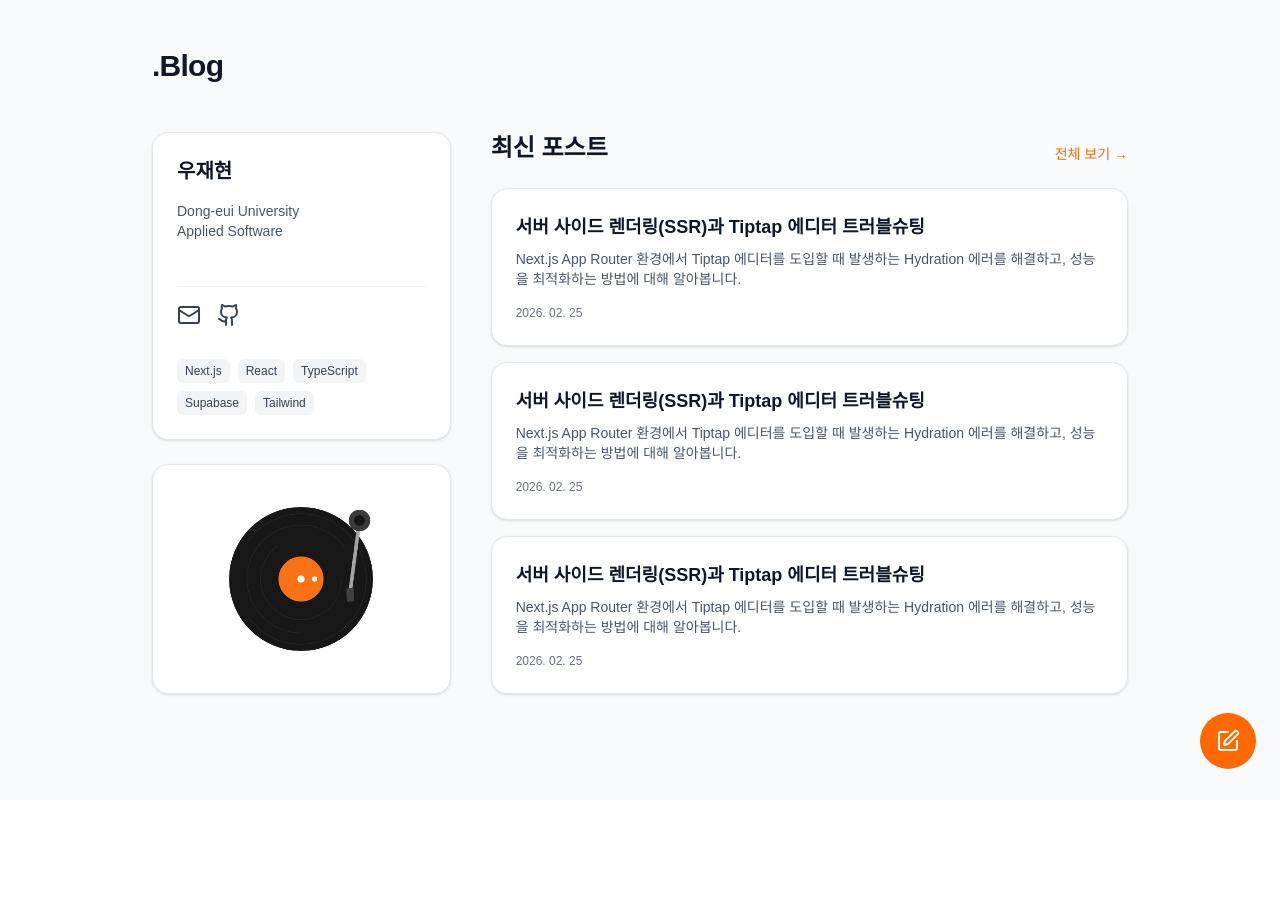
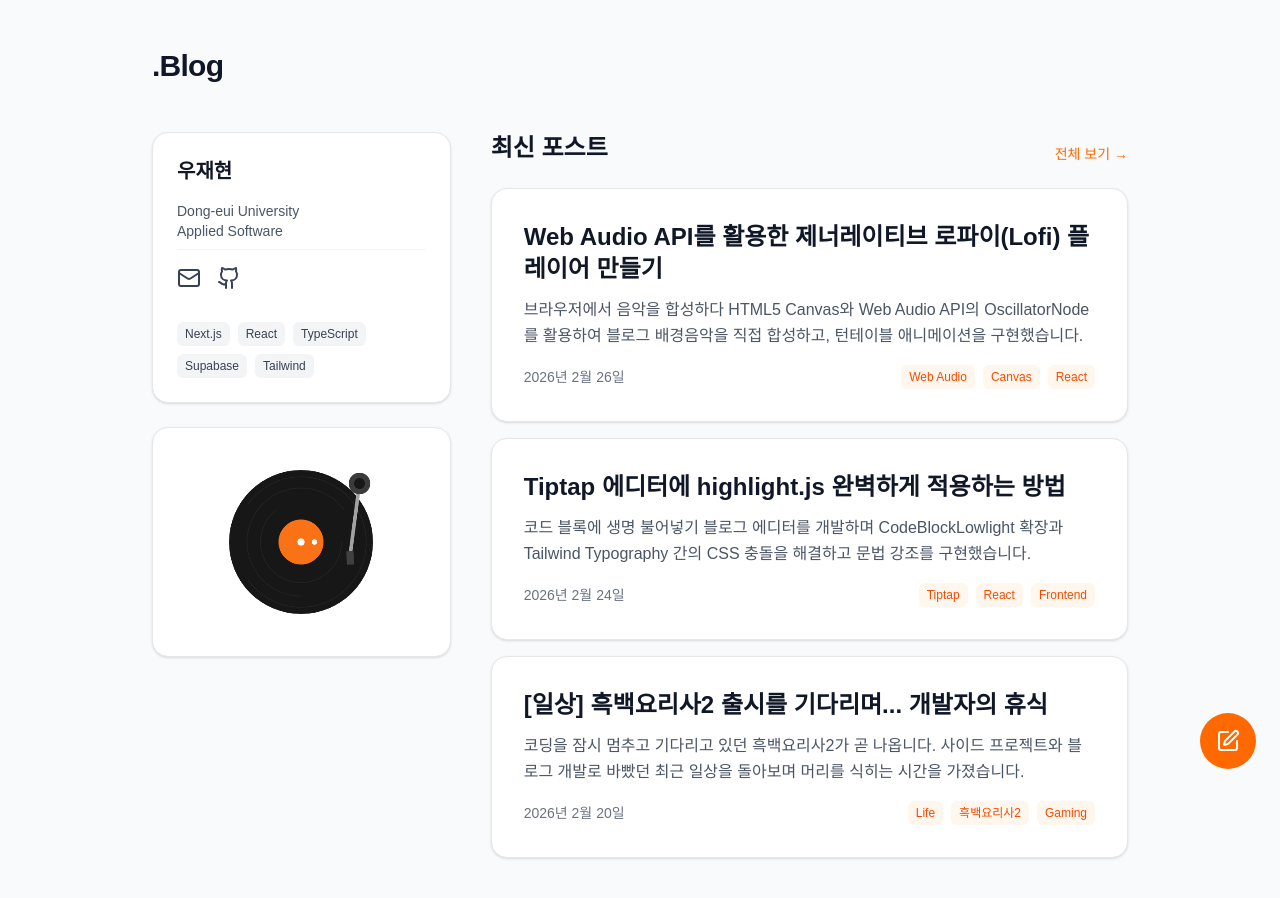
Before and after one commit to neruu00/blog, a Next.js app: page / in a window 1280 px wide. Shown: the top 898 px of the page. Before the commit the page ends 800 px from the top, so only its background shows below. Built offline with nearby package versions, Linux system fonts and the light colour scheme.

Commit message:
refactor(post): extract post rendering logic into a separate component

```diff
--- a/src/app/page.tsx
+++ b/src/app/page.tsx
@@ -3,8 +3,12 @@ import { Github, Mail } from 'lucide-react';
 import Tooltip from '@/components/Tooltip';
 import MusicPlayer from '@/components/MusicPlayer';
 import WriteLinkButton from '@/components/WriteLinkButton';
+import { mockPosts } from '@/mocks/mockPosts';
+import PostCard from '@/components/PostCard';
 
 export default function HomePage() {
+  const sortedPosts = [...mockPosts].sort((a, b) => b.createdAt.getTime() - a.createdAt.getTime());
+
   return (
     <main className="relative min-h-screen overflow-hidden bg-gray-50 dark:bg-[#0a0a0a]">
       <WriteLinkButton />
@@ -18,7 +22,7 @@ export default function HomePage() {
 
         <div className="grid grid-cols-1 gap-10 lg:grid-cols-3">
           <aside className="flex flex-col gap-6 md:flex-row lg:col-span-1 lg:flex-col">
-            <div className="flex flex-1 flex-col justify-center rounded-2xl border border-gray-200 bg-white p-6 shadow-sm dark:border-neutral-800 dark:bg-neutral-900">
+            <div className="flex flex-col justify-center rounded-2xl border border-gray-200 bg-white p-6 shadow-sm dark:border-neutral-800 dark:bg-neutral-900">
               <div>
                 <h2 className="mb-4 text-xl font-bold text-gray-900 dark:text-white">우재현</h2>
                 <p className="mb-2 text-sm text-gray-600 dark:text-neutral-400">
@@ -76,22 +80,8 @@ export default function HomePage() {
             </div>
 
             <div className="space-y-4">
-              {[1, 2, 3].map((item) => (
-                <article
-                  key={item}
-                  className="group cursor-pointer rounded-2xl border border-gray-200 bg-white p-6 shadow-sm transition-colors hover:border-orange-400 dark:border-neutral-800 dark:bg-neutral-900 dark:hover:border-orange-500"
-                >
-                  <h3 className="text-lg font-bold text-gray-900 transition-colors group-hover:text-orange-500 dark:text-white">
-                    서버 사이드 렌더링(SSR)과 Tiptap 에디터 트러블슈팅
-                  </h3>
-                  <p className="mt-2 line-clamp-2 text-sm text-gray-600 dark:text-neutral-400">
-                    Next.js App Router 환경에서 Tiptap 에디터를 도입할 때 발생하는 Hydration 에러를
-                    해결하고, 성능을 최적화하는 방법에 대해 알아봅니다.
-                  </p>
-                  <div className="mt-4 text-xs text-gray-500 dark:text-neutral-500">
-                    2026. 02. 25
-                  </div>
-                </article>
+              {sortedPosts.slice(0, 3).map((post) => (
+                <PostCard key={post.id} post={post} />
               ))}
             </div>
           </section>
--- a/src/app/posts/[id]/page.tsx
+++ b/src/app/posts/[id]/page.tsx
@@ -8,7 +8,7 @@ import { mockPosts } from '@/mocks/mockPosts';
 export default function PostDetailPage({ params }: { params: { id: string } }) {
   // URL에서 넘어온 id를 숫자로 변환하여 MOCK 데이터 배열에서 찾습니다.
   const postId = parseInt(params.id, 10);
-  const post = mockPosts[postId];
+  const post = mockPosts[postId - 1];
 
   // 포스트가 없거나 id가 숫자가 아니면 404 페이지로 보냅니다.
   if (!post || isNaN(postId)) {
--- a/src/app/posts/page.tsx
+++ b/src/app/posts/page.tsx
@@ -1,7 +1,7 @@
 import Link from 'next/link';
 import { ArrowLeft } from 'lucide-react';
 import { mockPosts } from '@/mocks/mockPosts';
-import extractTextFromTiptap from '@/lib/extractTextFromTiptap';
+import PostCard from '@/components/PostCard';
 
 export default function PostsPage() {
   // 최신 글이 위로 오도록 정렬
@@ -30,57 +30,9 @@ export default function PostsPage() {
 
         {/* 게시글 리스트 영역 */}
         <div className="space-y-6">
-          {sortedPosts.map((post, index) => {
-            // Tiptap JSON에서 본문 텍스트 추출 (최대 150자)
-            const plainText = extractTextFromTiptap(post.content);
-            const snippet = plainText.length > 150 ? plainText.slice(0, 150) + '...' : plainText;
-
-            // 날짜 포맷팅 (예: 2026년 2월 26일)
-            const formattedDate = new Intl.DateTimeFormat('ko-KR', {
-              year: 'numeric',
-              month: 'long',
-              day: 'numeric',
-            }).format(post.createdAt);
-
-            return (
-              <article
-                key={index}
-                className="group relative flex flex-col items-start justify-between rounded-2xl border border-gray-200 bg-white p-6 shadow-sm transition-all hover:border-orange-400 sm:p-8 dark:border-neutral-800 dark:bg-neutral-900 dark:hover:border-orange-500"
-              >
-                <div className="mb-4 w-full">
-                  <h2 className="text-2xl font-bold text-gray-900 transition-colors group-hover:text-orange-500 dark:text-white">
-                    <Link href={`/posts/${index}`}>
-                      <span className="absolute inset-0" />
-                      {post.title}
-                    </Link>
-                  </h2>
-                  <p className="mt-3 line-clamp-2 text-base leading-relaxed text-gray-600 dark:text-neutral-400">
-                    {snippet}
-                  </p>
-                </div>
-
-                <div className="flex w-full items-center justify-between gap-4">
-                  <time
-                    dateTime={post.createdAt.toISOString()}
-                    className="text-sm text-gray-500 dark:text-neutral-500"
-                  >
-                    {formattedDate}
-                  </time>
-                  {/* 태그 (최대 3개만 표시) */}
-                  <div className="hidden flex-wrap gap-2 sm:flex">
-                    {post.tags.slice(0, 3).map((tag) => (
-                      <span
-                        key={tag}
-                        className="rounded-md bg-orange-50 px-2 py-1 text-xs font-medium text-orange-600 dark:bg-orange-500/10 dark:text-orange-400"
-                      >
-                        {tag}
-                      </span>
-                    ))}
-                  </div>
-                </div>
-              </article>
-            );
-          })}
+          {sortedPosts.map((post) => (
+            <PostCard key={post.id} post={post} />
+          ))}
         </div>
       </div>
     </main>
--- /dev/null
+++ b/src/components/PostCard.tsx
@@ -0,0 +1,54 @@
+import extractTextFromTiptap from '@/lib/extractTextFromTiptap';
+import { BlogPost } from '@/mocks/mockPosts';
+import Link from 'next/link';
+
+export default function PostCard({ post }: { post: BlogPost }) {
+  const plainText = extractTextFromTiptap(post.content);
+  const snippet = plainText.length > 150 ? plainText.slice(0, 150) + '...' : plainText;
+
+  // 날짜 포맷팅 (예: 2026년 2월 26일)
+  const formattedDate = new Intl.DateTimeFormat('ko-KR', {
+    year: 'numeric',
+    month: 'long',
+    day: 'numeric',
+  }).format(post.createdAt);
+
+  return (
+    <article
+      key={post.id}
+      className="group relative flex flex-col items-start justify-between rounded-2xl border border-gray-200 bg-white p-6 shadow-sm transition-all hover:border-orange-400 sm:p-8 dark:border-neutral-800 dark:bg-neutral-900 dark:hover:border-orange-500"
+    >
+      <div className="mb-4 w-full">
+        <h2 className="text-2xl font-bold text-gray-900 transition-colors group-hover:text-orange-500 dark:text-white">
+          <Link href={`/posts/${post.id}`}>
+            <span className="absolute inset-0" />
+            {post.title}
+          </Link>
+        </h2>
+        <p className="mt-3 line-clamp-2 text-base leading-relaxed text-gray-600 dark:text-neutral-400">
+          {snippet}
+        </p>
+      </div>
+
+      <div className="flex w-full items-center justify-between gap-4">
+        <time
+          dateTime={post.createdAt.toISOString()}
+          className="text-sm text-gray-500 dark:text-neutral-500"
+        >
+          {formattedDate}
+        </time>
+        {/* 태그 (최대 3개만 표시) */}
+        <div className="hidden flex-wrap gap-2 sm:flex">
+          {post.tags.slice(0, 3).map((tag) => (
+            <span
+              key={tag}
+              className="rounded-md bg-orange-50 px-2 py-1 text-xs font-medium text-orange-600 dark:bg-orange-500/10 dark:text-orange-400"
+            >
+              {tag}
+            </span>
+          ))}
+        </div>
+      </div>
+    </article>
+  );
+}
--- a/src/mocks/mockPosts.ts
+++ b/src/mocks/mockPosts.ts
@@ -1,4 +1,5 @@
 export interface BlogPost {
+  id: string; // 🔥 고유 ID 추가
   title: string;
   author: string;
   tags: string[];
@@ -25,6 +26,7 @@ const generateTiptapJSON = (heading: string, paragraph: string) => ({
 
 export const mockPosts: BlogPost[] = [
   {
+    id: '1',
     title: 'Next.js와 Supabase로 사내 채팅 서비스 구축하기',
     author: '우재현',
     tags: ['Next.js', 'Supabase', 'Websocket'],
@@ -36,6 +38,7 @@ export const mockPosts: BlogPost[] = [
     updatedAt: new Date('2025-10-26T10:30:00Z'),
   },
   {
+    id: '2',
     title: '뽀모도로 타이머 익스텐션 개발과 애니메이션 최적화',
     author: '우재현',
     tags: ['React', 'Tailwind CSS', 'Chrome Extension'],
@@ -47,6 +50,7 @@ export const mockPosts: BlogPost[] = [
     updatedAt: new Date('2025-11-16T14:20:00Z'),
   },
   {
+    id: '3',
     title: 'Server-Driven UI(SDUI) 프론트엔드 아키텍처 도입 고민',
     author: '우재현',
     tags: ['Architecture', 'SDUI', 'React'],
@@ -58,6 +62,7 @@ export const mockPosts: BlogPost[] = [
     updatedAt: new Date('2025-12-08T09:00:00Z'),
   },
   {
+    id: '4',
     title: '인터랙티브한 프론트엔드 개발자 포트폴리오 제작기',
     author: '우재현',
     tags: ['Portfolio', 'Next.js', 'Animation'],
@@ -69,6 +74,7 @@ export const mockPosts: BlogPost[] = [
     updatedAt: new Date('2026-01-20T13:20:00Z'),
   },
   {
+    id: '5',
     title: '탭 그룹 관리를 위한 크롬 익스텐션 Zenless Navigation 개발기',
     author: '우재현',
     tags: ['Chrome Extension', 'React', 'Side Project'],
@@ -80,6 +86,7 @@ export const mockPosts: BlogPost[] = [
     updatedAt: new Date('2026-02-19T10:00:00Z'),
   },
   {
+    id: '6',
     title: 'Tailwind CSS v4의 새로운 @theme inline 문법 파헤치기',
     author: '우재현',
     tags: ['Tailwind CSS', 'CSS', 'Frontend'],
@@ -91,6 +98,7 @@ export const mockPosts: BlogPost[] = [
     updatedAt: new Date('2026-02-10T08:10:00Z'),
   },
   {
+    id: '7',
     title: 'Next.js App Router 환경에서의 Hydration 에러 해결',
     author: '우재현',
     tags: ['Next.js', 'React', 'Troubleshooting'],
@@ -102,6 +110,7 @@ export const mockPosts: BlogPost[] = [
     updatedAt: new Date('2026-02-16T11:20:00Z'),
   },
   {
+    id: '8',
     title: '[일상] 흑백요리사2 출시를 기다리며... 개발자의 휴식',
     author: '우재현',
     tags: ['Life', '흑백요리사2', 'Gaming'],
@@ -113,6 +122,7 @@ export const mockPosts: BlogPost[] = [
     updatedAt: new Date('2026-02-20T22:15:00Z'),
   },
   {
+    id: '9',
     title: 'Tiptap 에디터에 highlight.js 완벽하게 적용하는 방법',
     author: '우재현',
     tags: ['Tiptap', 'React', 'Frontend'],
@@ -124,6 +134,7 @@ export const mockPosts: BlogPost[] = [
     updatedAt: new Date('2026-02-24T14:30:00Z'),
   },
   {
+    id: '10',
     title: 'Web Audio API를 활용한 제너레이티브 로파이(Lofi) 플레이어 만들기',
     author: '우재현',
     tags: ['Web Audio', 'Canvas', 'React'],
```
